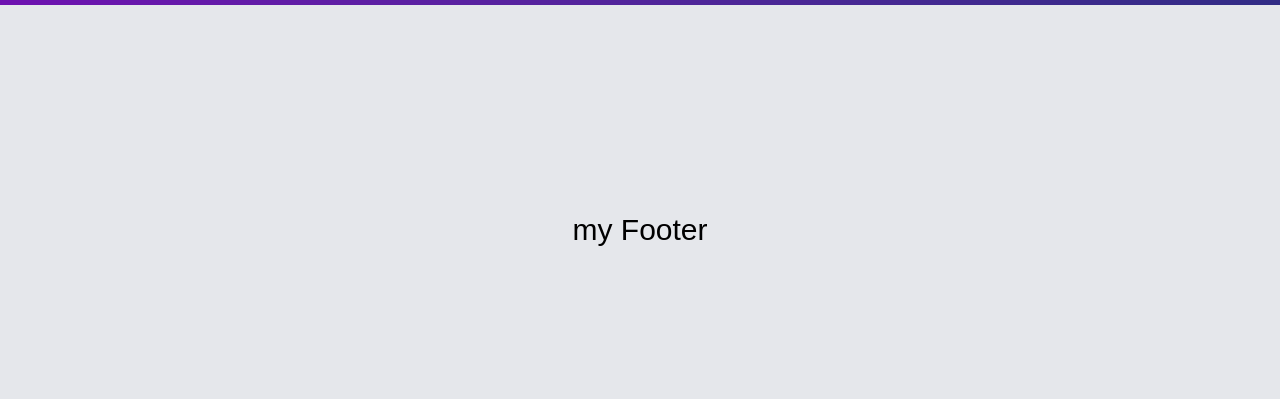
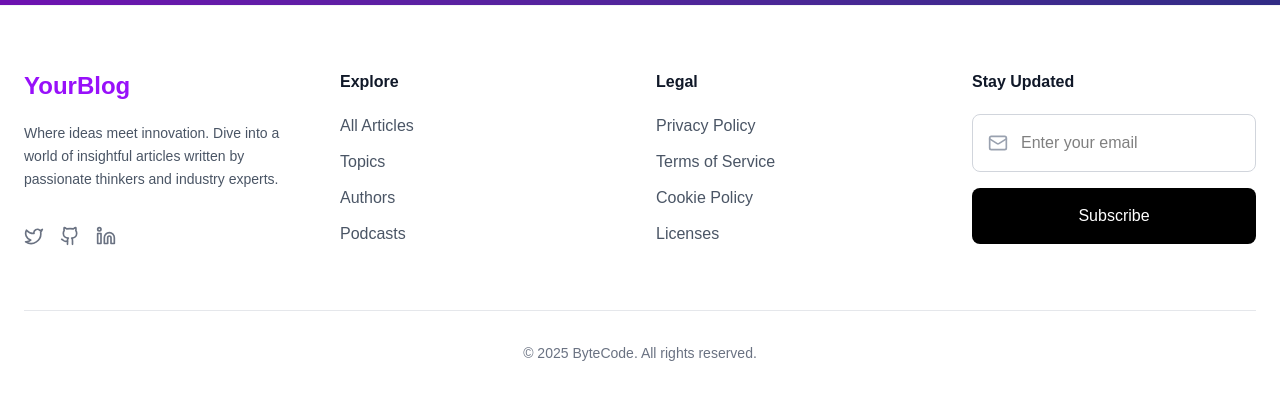
Before and after one commit to MuhammadDan/blog-app, a Next.js app: page / in a window 1280 px wide. Shown: the part 883-1282 px from the top of the page. Built offline with nearby package versions, Linux system fonts and the light colour scheme; what @ant-design/nextjs-registry would draw is missing.

Commit message:
Make a footer

```diff
--- /dev/null
+++ b/component/Footer.jsx
@@ -0,0 +1,83 @@
+import { Github, Linkedin, Mail, Twitter } from 'lucide-react'
+import React from 'react'
+
+const Footer = () => {
+  return (
+   <footer className="bg-white border-t border-gray-100">
+      <div className="container mx-auto px-6 py-16">
+        <div className="grid grid-cols-1 md:grid-cols-2 lg:grid-cols-4 gap-12 lg:gap-8">
+          {/* Brand & Description */}
+          <div className="space-y-5">
+            <h2 className="text-2xl font-bold text-purple-600">YourBlog</h2>
+            <p className="text-gray-600 text-sm leading-relaxed max-w-xs">
+              Where ideas meet innovation. Dive into a world of insightful articles written by passionate thinkers and industry experts.
+            </p>
+
+            {/* Social Icons */}
+            <div className="flex gap-4 pt-4">
+              <a href="#" className="text-gray-500 hover:text-purple-600 transition">
+                <Twitter size={20} />
+              </a>
+              <a href="#" className="text-gray-500 hover:text-purple-600 transition">
+                <Github size={20} />
+              </a>
+              <a href="#" className="text-gray-500 hover:text-purple-600 transition">
+                <Linkedin size={20} />
+              </a>
+            </div>
+          </div>
+
+          {/* Explore */}
+          <div>
+            <h3 className="font-semibold text-gray-900 mb-5">Explore</h3>
+            <ul className="space-y-3 text-gray-600">
+              <li><a href="#" className="hover:text-purple-600 transition">All Articles</a></li>
+              <li><a href="#" className="hover:text-purple-600 transition">Topics</a></li>
+              <li><a href="#" className="hover:text-purple-600 transition">Authors</a></li>
+              <li><a href="#" className="hover:text-purple-600 transition">Podcasts</a></li>
+            </ul>
+          </div>
+
+          {/* Legal */}
+          <div>
+            <h3 className="font-semibold text-gray-900 mb-5">Legal</h3>
+            <ul className="space-y-3 text-gray-600">
+              <li><a href="#" className="hover:text-purple-600 transition">Privacy Policy</a></li>
+              <li><a href="#" className="hover:text-purple-600 transition">Terms of Service</a></li>
+              <li><a href="#" className="hover:text-purple-600 transition">Cookie Policy</a></li>
+              <li><a href="#" className="hover:text-purple-600 transition">Licenses</a></li>
+            </ul>
+          </div>
+
+          {/* Newsletter */}
+          <div className="lg:col-span-1">
+            <h3 className="font-semibold text-gray-900 mb-5">Stay Updated</h3>
+            <form className="space-y-4">
+              <div className="relative">
+                <Mail className="absolute left-4 top-1/2 -translate-y-1/2 text-gray-400" size={20} />
+                <input
+                  type="email"
+                  placeholder="Enter your email"
+                  className="w-full pl-12 pr-4 py-4 border border-gray-300 rounded-lg focus:outline-none focus:border-purple-500 transition"
+                />
+              </div>
+              <button
+                type="submit"
+                className="w-full bg-black text-white font-medium py-4 rounded-lg hover:bg-gray-900 transition"
+              >
+                Subscribe
+              </button>
+            </form>
+          </div>
+        </div>
+
+        {/* Bottom Line */}
+        <div className="mt-16 pt-8 border-t border-gray-200 text-center text-sm text-gray-500">
+          © 2025 ByteCode. All rights reserved.
+        </div>
+      </div>
+    </footer>
+  )
+}
+
+export default Footer
--- a/component/Home.jsx
+++ b/component/Home.jsx
@@ -22,10 +22,10 @@ const Home = () => {
 
           {/* Buttons */}
           <div className="flex flex-col sm:flex-row gap-4 justify-center lg:justify-start">
-            <button className="px-8 py-4 bg-white text-purple-900 font-semibold rounded-full hover:bg-gray-100 transition shadow-lg">
+            <button className="px-8 py-4 bg-white text-purple-900 font-semibold rounded-full hover:bg-black hover:text-white transition shadow-lg">
               Start Reading
             </button>
-            <button className="px-8 py-4 border-2 border-white font-semibold rounded-full hover:bg-white hover:bg-opacity-10 transition">
+            <button className="px-8 py-4 border-2 border-white font-semibold rounded-full hover:bg-black hover:bg-opacity-10 transition">
               Explore Topics
             </button>
           </div>
@@ -49,9 +49,9 @@ const Home = () => {
 
         {/* Right Image */}
         <div className="relative">
-          <div className="bg-white bg-opacity-20 backdrop-blur-lg rounded-3xl p-4 shadow-2xl">
+          <div className="bg-white bg-opacity-20 backdrop-blur-lg rounded-3xl  shadow-2xl">
             <img
-              src="https://images.unsplash.com/photo-1499750310107-5fef28a666f8?w=800&h=800&fit=crop"
+              src="https://recap.codesupply.co/recap/wp-content/uploads/sites/2/2025/08/demo-image-0042-1024x576.webp"
               alt="Person reading on laptop with coffee"
               className="w-80 h-80 lg:w-96 lg:h-96 object-cover rounded-2xl shadow-xl"
             />
--- a/component/Layout.jsx
+++ b/component/Layout.jsx
@@ -2,6 +2,7 @@
 import Link from 'next/link'
 import { usePathname } from 'next/navigation'
 import React from 'react'
+import Footer from './Footer'
 
 const menus = [
   {
@@ -72,7 +73,8 @@ if(isBlacklist)
           </div>
         </nav>
          <section className="">{children}</section>
-         <footer className="bg-gray-200 h-[450px] flex items-center justify-center text-3xl">my Footer</footer>
+         {/* <footer className="bg-gray-200 h-[450px] flex items-center justify-center text-3xl">my Footer</footer> */}
+         <Footer />
 </>
   )
 }
```
